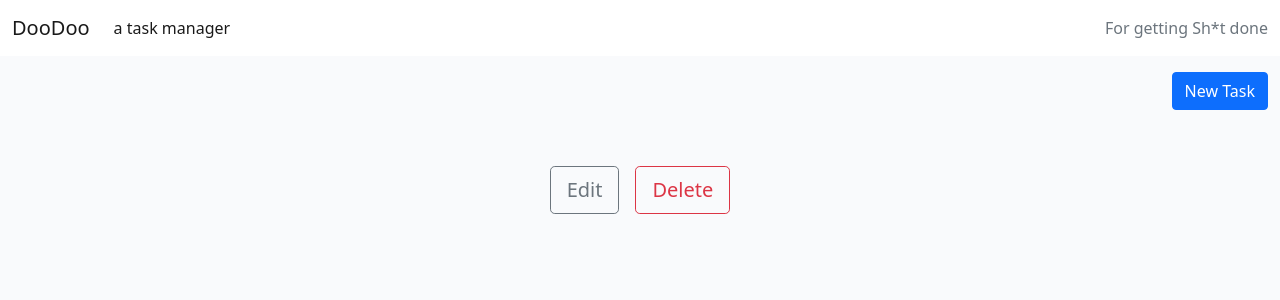
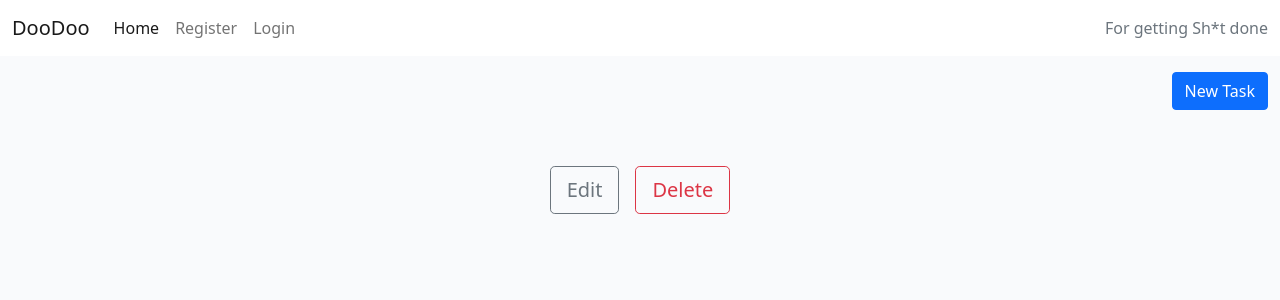
Before and after one commit to daswinkelmann/capstone_final, a Django app: page / in a window 1280 px wide. Shown: the top 300 px of the page. Run offline with Django 4.2, Linux system fonts and the light colour scheme.

Commit message:
hooked up login + register with placeholder pages

```diff
--- a/templates/base.html
+++ b/templates/base.html
@@ -1,4 +1,7 @@
 {% load static %}
+{% url 'account_login' as login_url %}
+{% url 'account_logout' as logout_url %}
+{% url 'account_signup' as signup_url %}
 
 {% url 'home' as home_url %}
 
@@ -37,13 +40,57 @@
                 <span class="navbar-toggler-icon"></span>
             </button>
             <div class="collapse navbar-collapse" id="navbarText">
+
+                {% comment %} ENTER UL CODE HERE {% endcomment %}
+
                 <ul class="navbar-nav me-auto mb-2 mb-lg-0">
+
+                    <!-- Home link -->
                     <li class="nav-item">
-                        <a class="nav-link {% if request.path == home_url %}active{% endif %}" aria-current="page"
-                            href="#">a task manager</a>
+                        <a
+                            class="nav-link {% if request.path == home_url %}active{% endif %}"
+                            aria-current="page"
+                            href="{% url 'home' %}"
+                        >
+                            Home
+                        </a>
                     </li>
 
+                    {% if user.is_authenticated %}
+                        <!-- Logout -->
+                        <li class="nav-item">
+                            <a
+                                class="nav-link {% if request.path == logout_url %}active{% endif %}"
+                                href="{% url 'account_logout' %}"
+                            >
+                                Logout
+                            </a>
+                        </li>
+                    {% else %}
+                        <!-- Register -->
+                        <li class="nav-item">
+                            <a
+                                class="nav-link {% if request.path == signup_url %}active{% endif %}"
+                                href="{% url 'account_signup' %}"
+                            >
+                                Register
+                            </a>
+                        </li>
+
+                        <!-- Login -->
+                        <li class="nav-item">
+                            <a
+                                class="nav-link {% if request.path == login_url %}active{% endif %}"
+                                href="{% url 'account_login' %}"
+                            >
+                                Login
+                            </a>
+                        </li>
+                    {% endif %}
                 </ul>
+
+                {% comment %} END UL CODE HERE {% endcomment %}
+
                 <span class="navbar-text text-muted">
                     For getting Sh*t done
                 </span>
```
